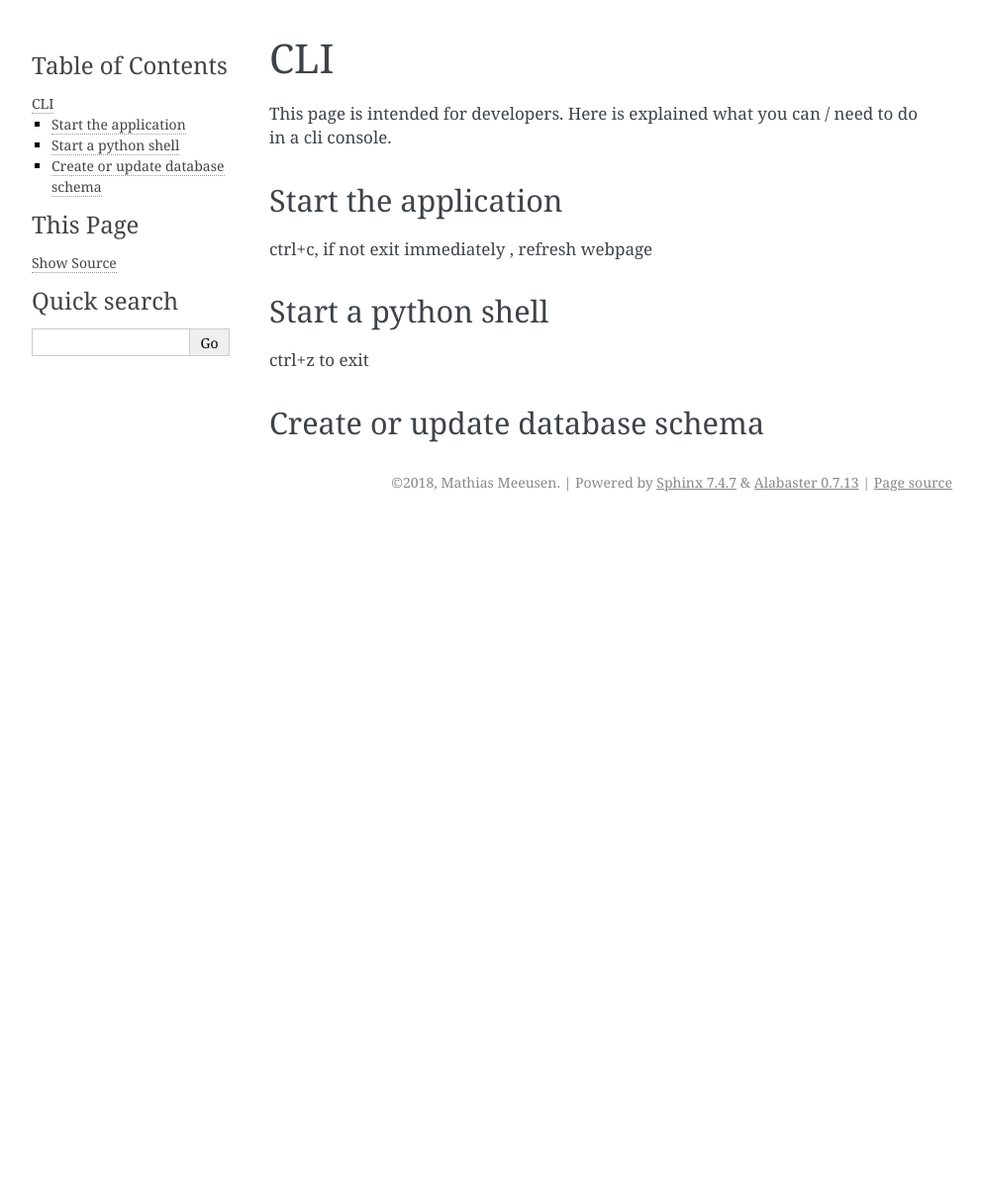
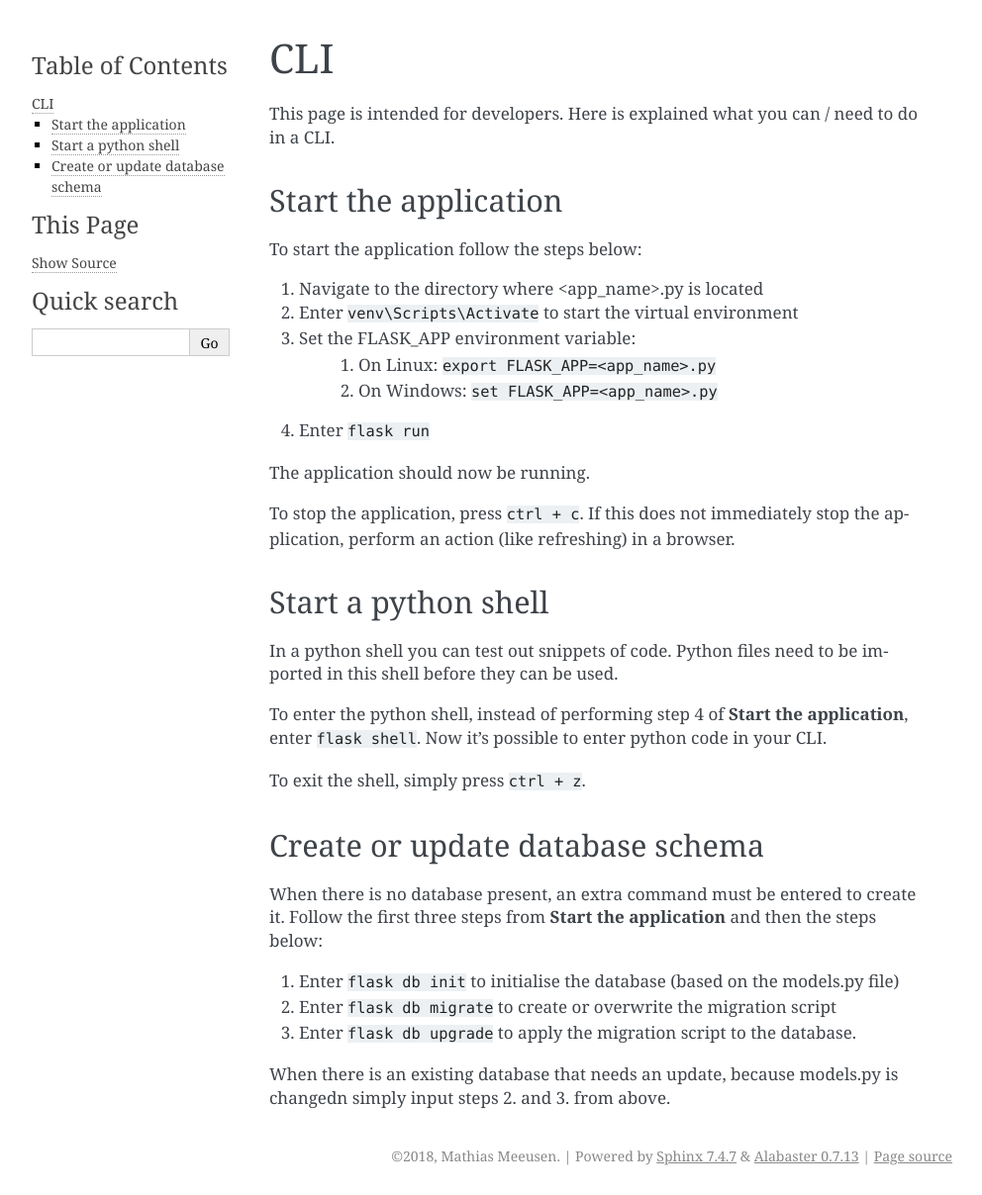
Before and after one commit to mathiasmeeusengt/oca_modules_table, a Sphinx documentation site: the page built from docs/dev_guide/CLI.rst, in a window 1280 px wide. Shown: the whole page at 99% size, without its empty margins (148-1140 px from the left). Built offline with Sphinx 7.4.7, drawn with Linux system fonts in a browser that asks for light colours; before the commit the page ends 900 px from its top, so only the background shows below that.

Commit message:
docs update

```diff
--- a/docs/dev_guide/CLI.rst
+++ b/docs/dev_guide/CLI.rst
@@ -1,20 +1,44 @@
 CLI
 ###
 
-This page is intended for developers. Here is explained what you can / need to do in a cli console.
+This page is intended for developers. Here is explained what you can / need to do in a CLI.
 
 
 Start the application
 =====================
+To start the application follow the steps below:
 
+#. Navigate to the directory where <app_name>.py is located
+#. Enter ``venv\Scripts\Activate`` to start the virtual environment
+#. Set the FLASK_APP environment variable:
+    #. On Linux: ``export FLASK_APP=<app_name>.py``
+    #. On Windows: ``set FLASK_APP=<app_name>.py``
+#. Enter ``flask run``
 
-ctrl+c, if not exit immediately , refresh webpage
+The application should now be running.
+
+To stop the application, press ``ctrl + c``. If this does not immediately stop the application, perform an action
+(like refreshing) in a browser.
+
 
 Start a python shell
 ====================
+In a python shell you can test out snippets of code. Python files need to be imported in this shell before they can
+be used.
 
+To enter the python shell, instead of performing step 4 of **Start the application**, enter ``flask shell``.
+Now it's possible to enter python code in your CLI.
 
-ctrl+z to exit
+To exit the shell, simply press ``ctrl + z``.
 
 Create or update database schema
 ================================
+When there is no database present, an extra command must be entered to create it.
+Follow the first three steps from **Start the application** and then the steps below:
+
+#. Enter ``flask db init`` to initialise the database (based on the models.py file)
+#. Enter ``flask db migrate`` to create or overwrite the migration script
+#. Enter ``flask db upgrade`` to apply the migration script to the database.
+
+When there is an existing database that needs an update, because models.py is changedn simply input steps 2. and 3.
+from above.
```
Also changed, not shown: 6 other files.
